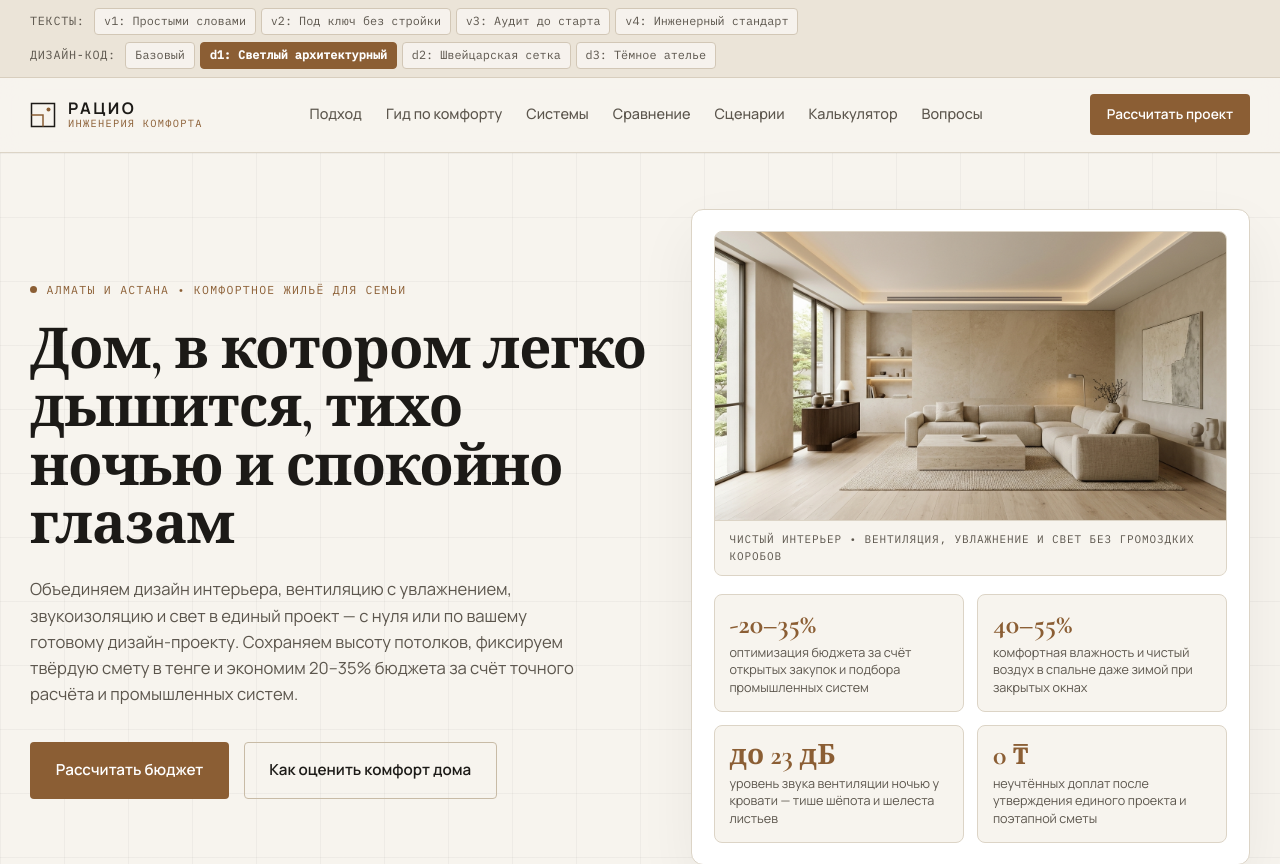
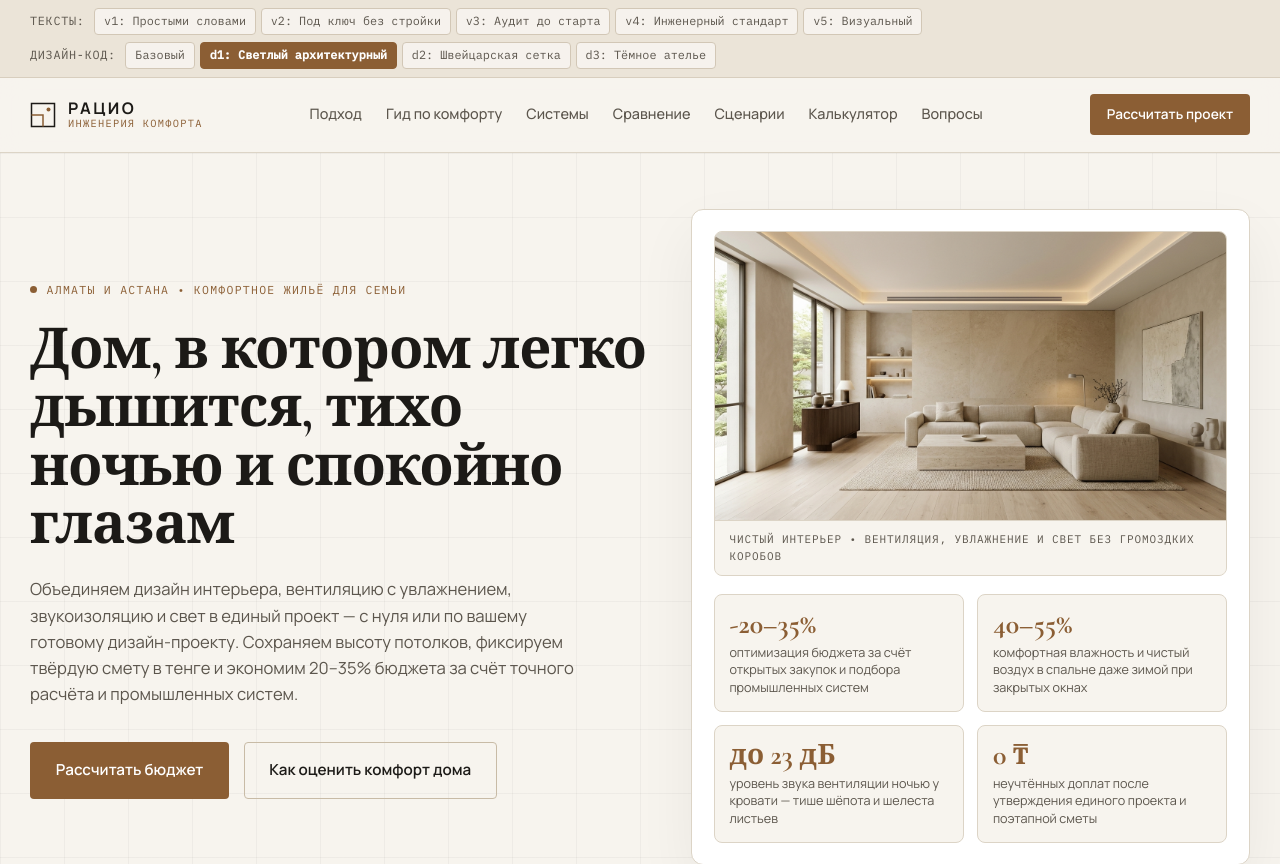
Before and after one commit to shribusson/smart-renovation-landing, a website: page index.html in a window 1280 px wide. Shown: the top 864 px of the page. Drawn offline with nearby package versions, Linux system fonts and the light colour scheme.

Commit message:
Add v5 visual variant link to switcher bar (d1-architectural-light)

```diff
--- a/index.html
+++ b/index.html
@@ -38,6 +38,7 @@
           <a href="https://v2.meninui.kz" class="variant-link" data-copy-link="v2">v2: Под ключ без стройки</a>
           <a href="https://v3.meninui.kz" class="variant-link" data-copy-link="v3">v3: Аудит до старта</a>
           <a href="https://v4.meninui.kz" class="variant-link" data-copy-link="v4">v4: Инженерный стандарт</a>
+          <a href="https://v5.meninui.kz" class="variant-link" data-copy-link="v5">v5: Визуальный</a>
         </div>
       </div>
       <div class="variant-group">
```
